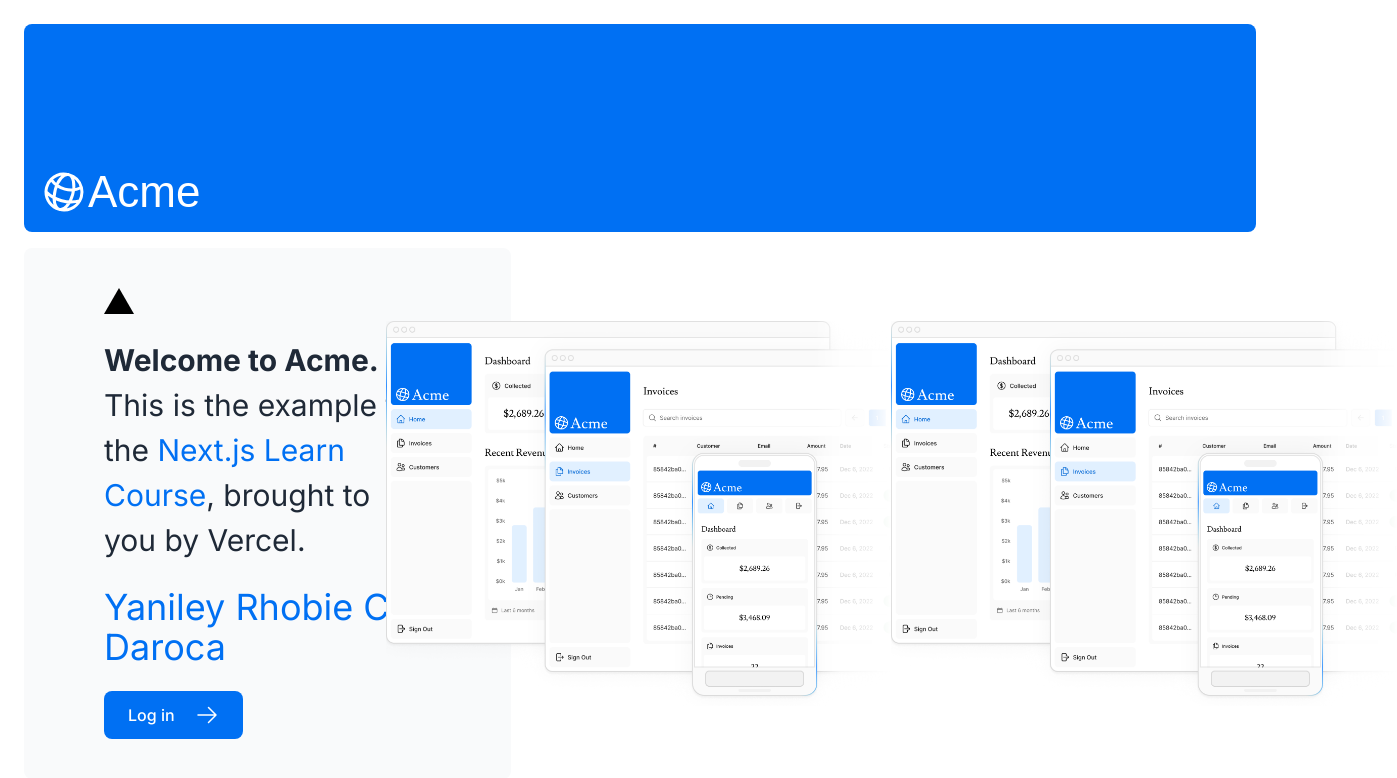
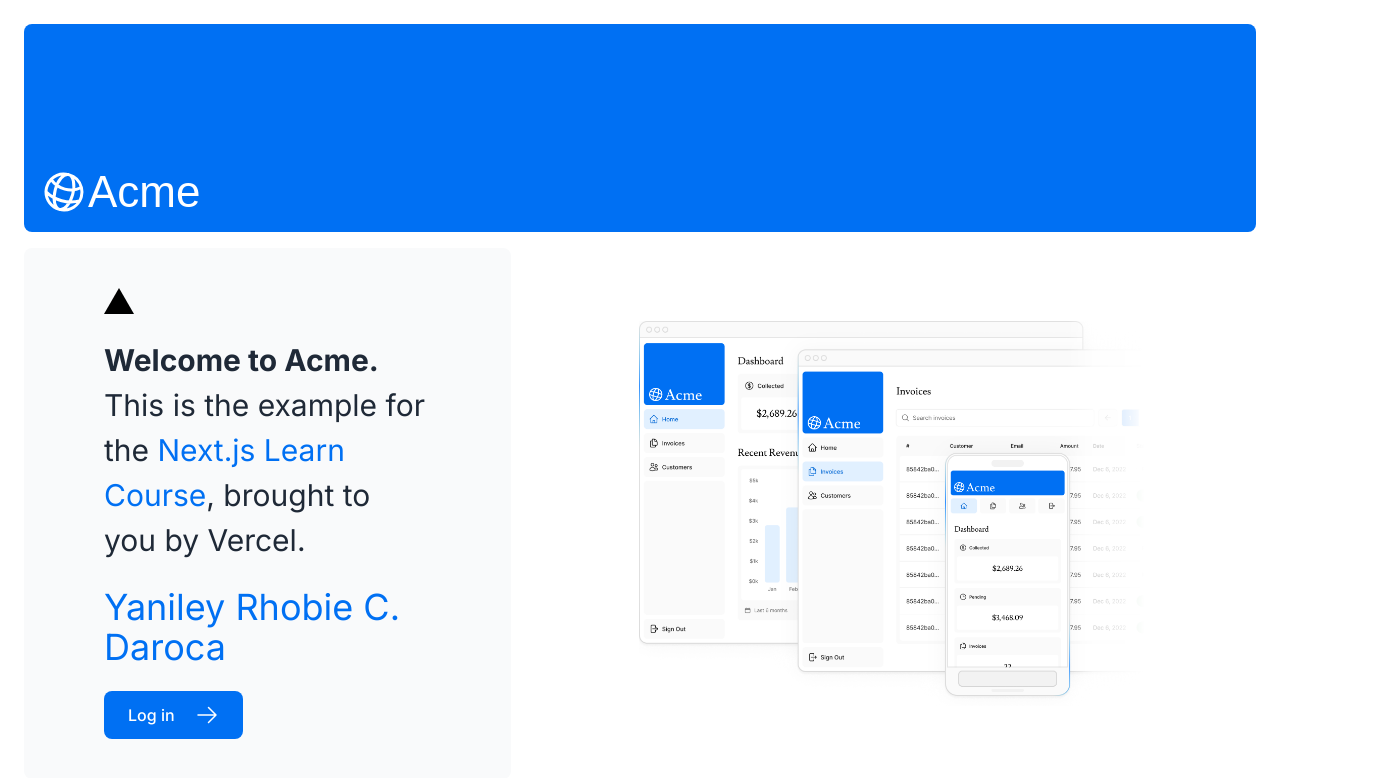
Before and after one commit to yaniley/nextjs-dashboard, a Next.js app: page / in a window 1280 px wide. Shown: the top 778 px of the page, 1397 px wide, since content can reach past the window. Built offline with nearby package versions, Linux system fonts and the light colour scheme; a web font is replaced by a local one.

Commit message:
update app/page.tsx

```diff
--- a/app/page.tsx
+++ b/app/page.tsx
@@ -46,7 +46,7 @@
             src="/hero-desktop.png"
             width={560}
             height={620}
-            className="hidden md:block"
+            className="hidden md:hidden"
             alt="Screenshots of the dashboard project showing mobile version"
           />
         </div>
```
